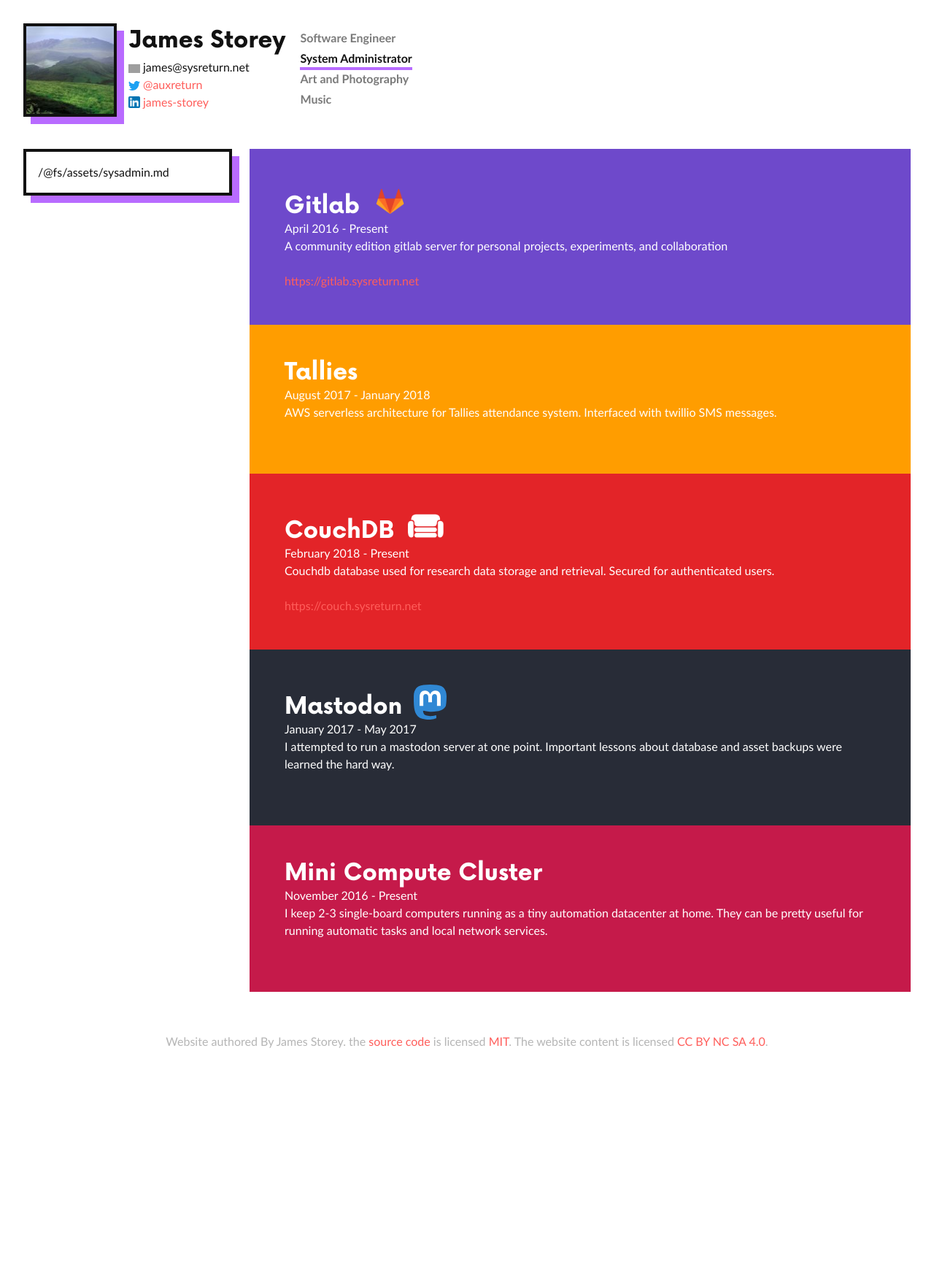
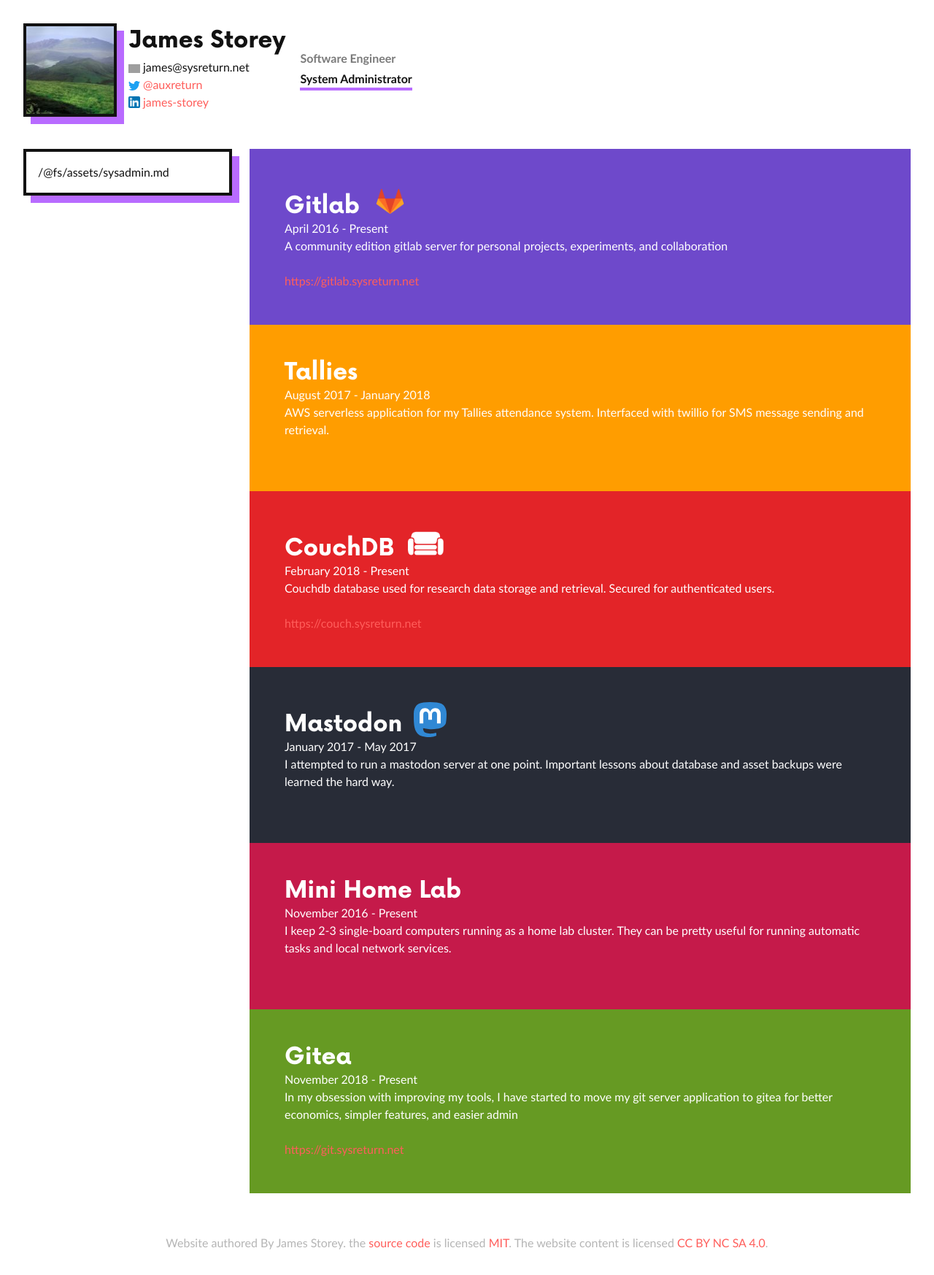
Before and after one commit to james-storey/me, a Nuxt app: page /sysadmin in a window 1280 px wide. Shown: the whole page at 73% size. Before the commit the page ends 1471 px from the top, so only its background shows below. Built offline with nearby package versions, Linux system fonts and the light colour scheme; grey boxes are pictures that could not be loaded.

Commit message:
update nav and sysadmin values

```diff
--- a/components/Nav.vue
+++ b/components/Nav.vue
@@ -49,16 +49,6 @@
           selected: false,
           name: 'System Administrator',
           link: 'sysadmin'
-        },
-        {
-          selected: false,
-          name: 'Art and Photography',
-          link: 'art'
-        },
-        {
-          selected: false,
-          name: 'Music',
-          link: 'music'
         }
       ]
     }
--- a/pages/sysadmin.vue
+++ b/pages/sysadmin.vue
@@ -41,7 +41,7 @@
           whiteText: true,
           icon: '',
           time: 'August 2017 - January 2018',
-          description: 'AWS serverless architecture for Tallies attendance system. Interfaced with twillio SMS messages.'
+          description: 'AWS serverless application for my Tallies attendance system. Interfaced with twillio for SMS message sending and retrieval.'
         },
         {
           title: 'CouchDB',
@@ -61,12 +61,21 @@
           description: 'I attempted to run a mastodon server at one point. Important lessons about database and asset backups were learned the hard way.'
         },
         {
-          title: 'Mini Compute Cluster',
+          title: 'Mini Home Lab',
           background: '#c51a4a',
           whiteText: true,
           icon: '',
           time: 'November 2016 - Present',
-          description: 'I keep 2-3 single-board computers running as a tiny automation datacenter at home. They can be pretty useful for running automatic tasks and local network services.'
+          description: 'I keep 2-3 single-board computers running as a home lab cluster. They can be pretty useful for running automatic tasks and local network services.'
+        },
+        {
+          title: 'Gitea',
+          background: '#669a23',
+          whiteText: true,
+          icon: '',
+          time: 'November 2018 - Present',
+          description: 'In my obsession with improving my tools, I have started to move my git server application to gitea for better economics, simpler features, and easier admin',
+          link: 'https://git.sysreturn.net'
         }
       ]
     }
```
